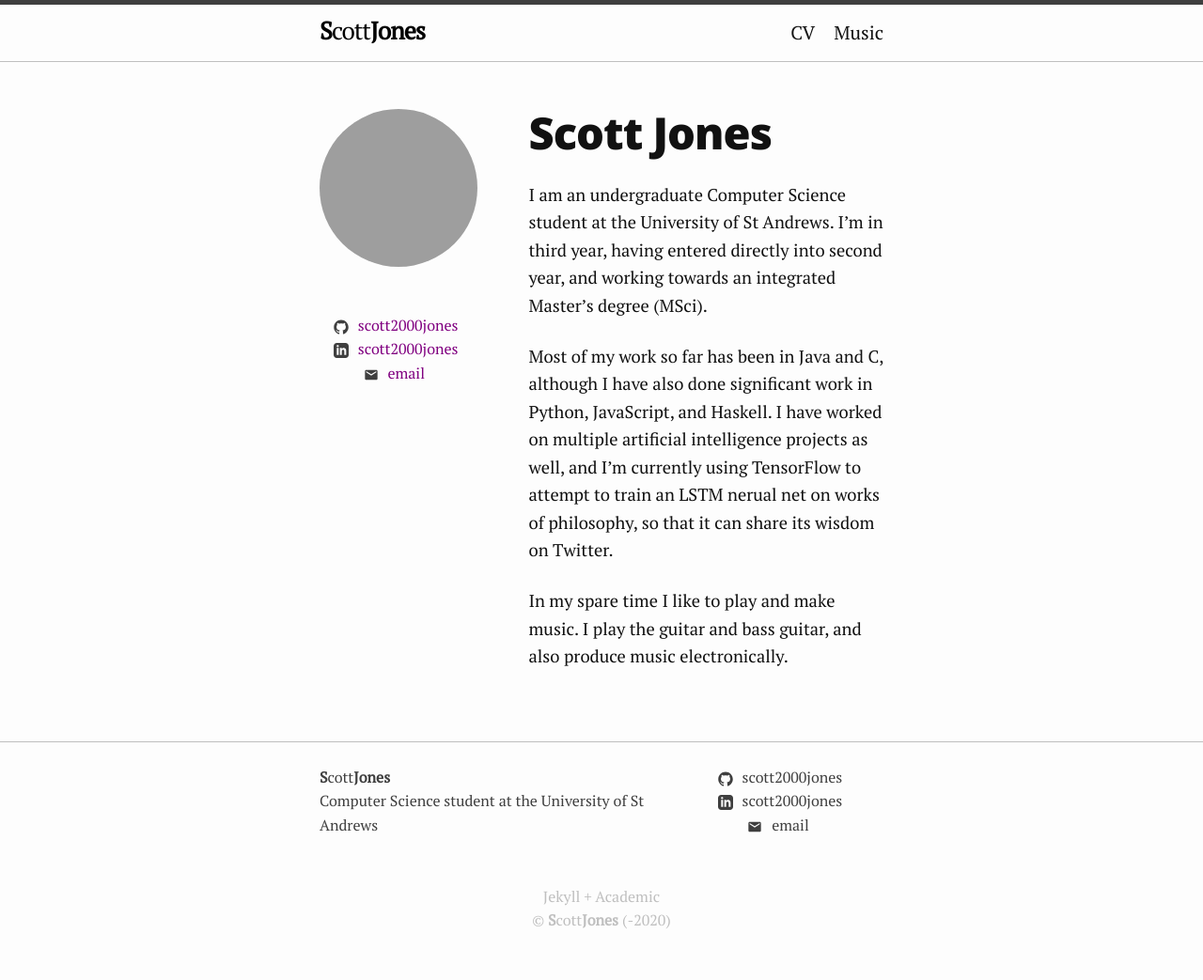
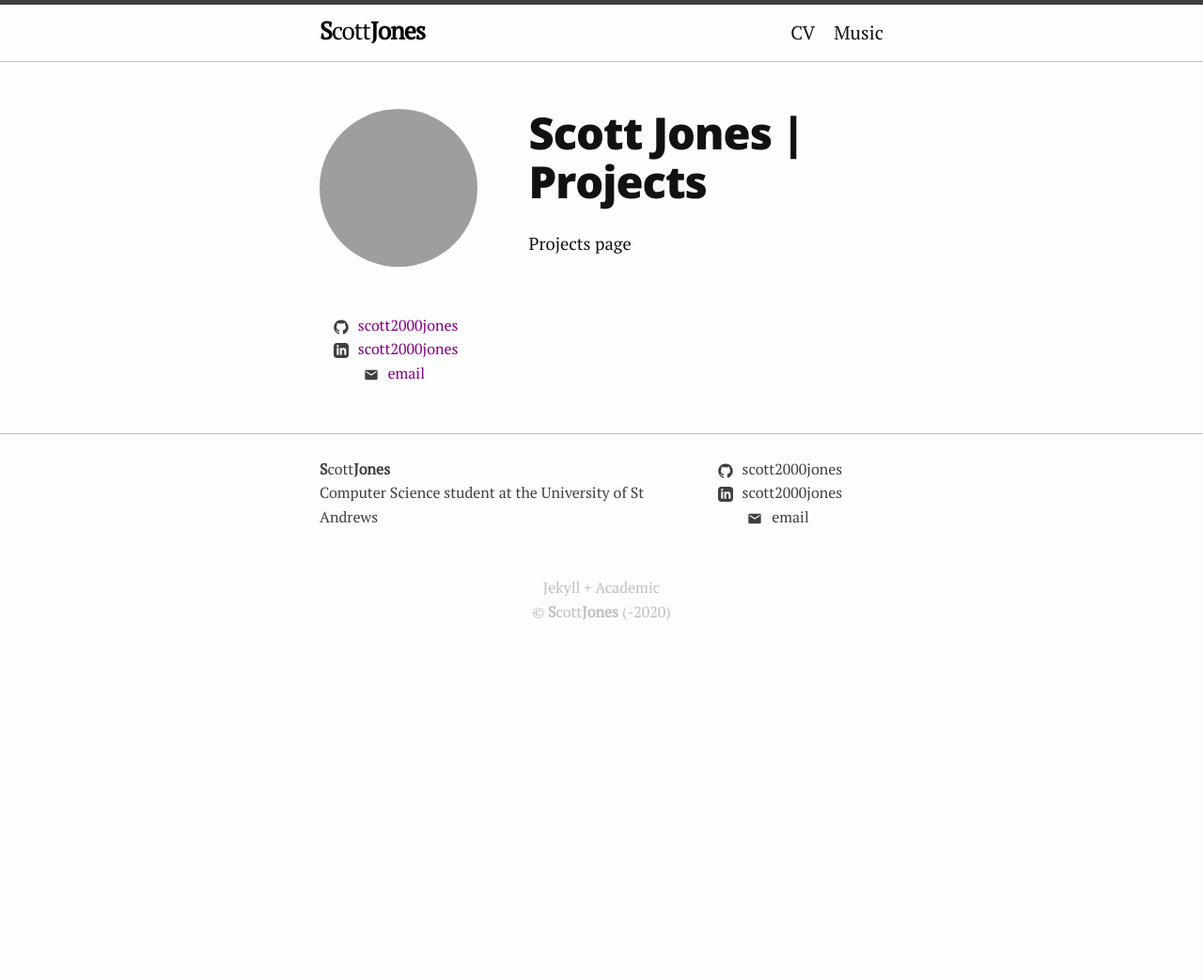
Before and after one commit to scott2000jones/me, a Jekyll site: the page built from index.markdown, in a window 1280 px wide. Shown: the whole page at 94% size. Built offline with Jekyll 4.4.1, drawn with Linux system fonts in a browser that asks for light colours; after the commit the page ends 900 px from its top, so only the background shows below that; grey boxes are pictures that could not be loaded.

Commit message:
started projects page

```diff
--- a/index.markdown
+++ b/index.markdown
@@ -2,15 +2,11 @@
 # Feel free to add content and custom Front Matter to this file.
 # To modify the layout, see https://jekyllrb.com/docs/themes/#overriding-theme-defaults
 
-title: Scott Jones
+title: Scott Jones | Projects
 seotitle: Scott Jones
 summary: Hi - I'm Scott Jones, a Computer Science student at the University of St Andrews
 invisible: true
 layout: about
 ---
 
-I am an undergraduate Computer Science student at the University of St Andrews. I'm in third year, having entered directly into second year, and working towards an integrated Master's degree (MSci).
-
-Most of my work so far has been in Java and C, although I have also done significant work in Python, JavaScript, and Haskell. I have worked on multiple artificial intelligence projects as well, and I'm currently using TensorFlow to attempt to train an LSTM nerual net on works of philosophy, so that it can share its wisdom on Twitter.
-
-In my spare time I like to play and make music. I play the guitar and bass guitar, and also produce music electronically.
+Projects page
```
Also changed, not shown: projects.markdown (added, +16 -0 lines).
